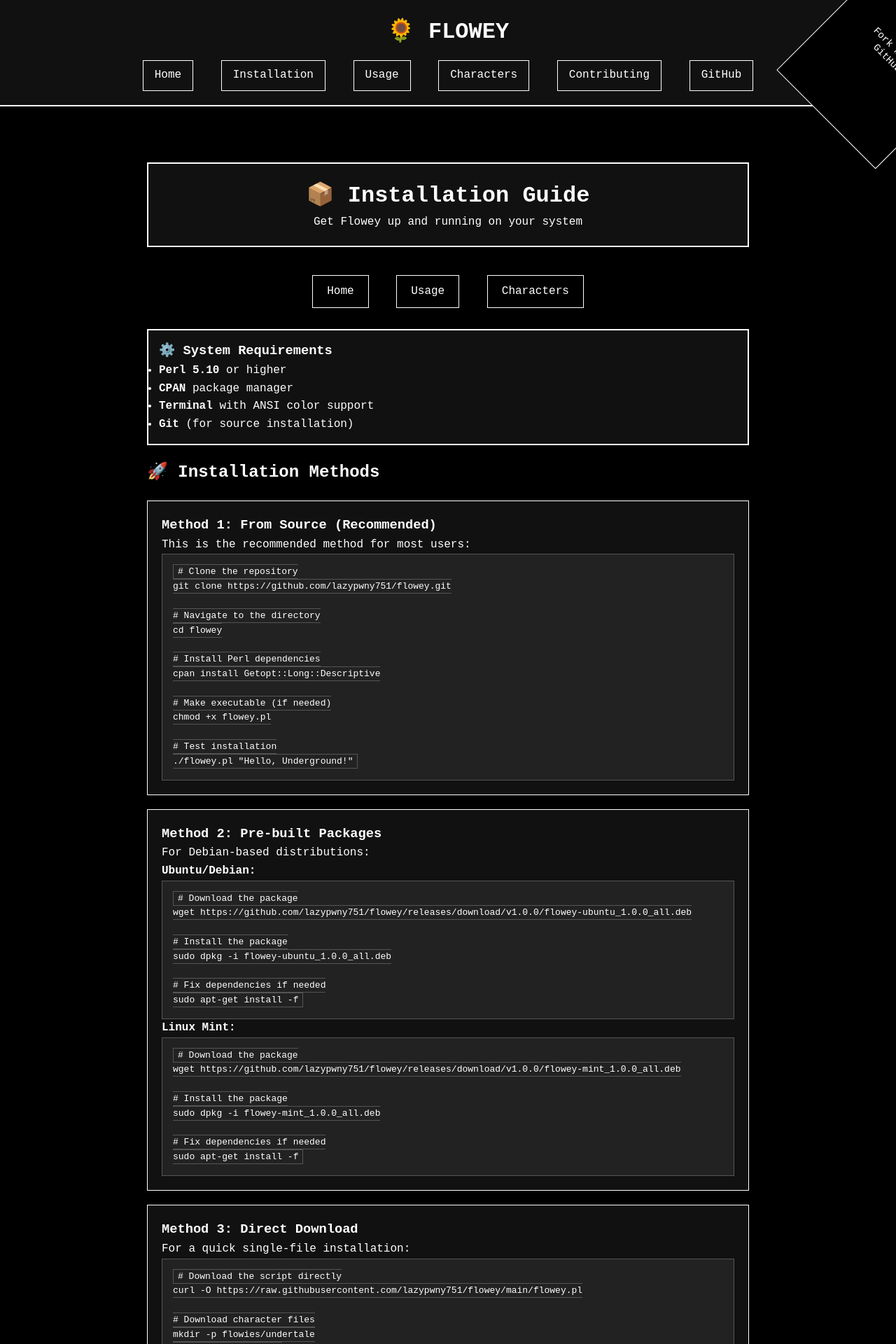
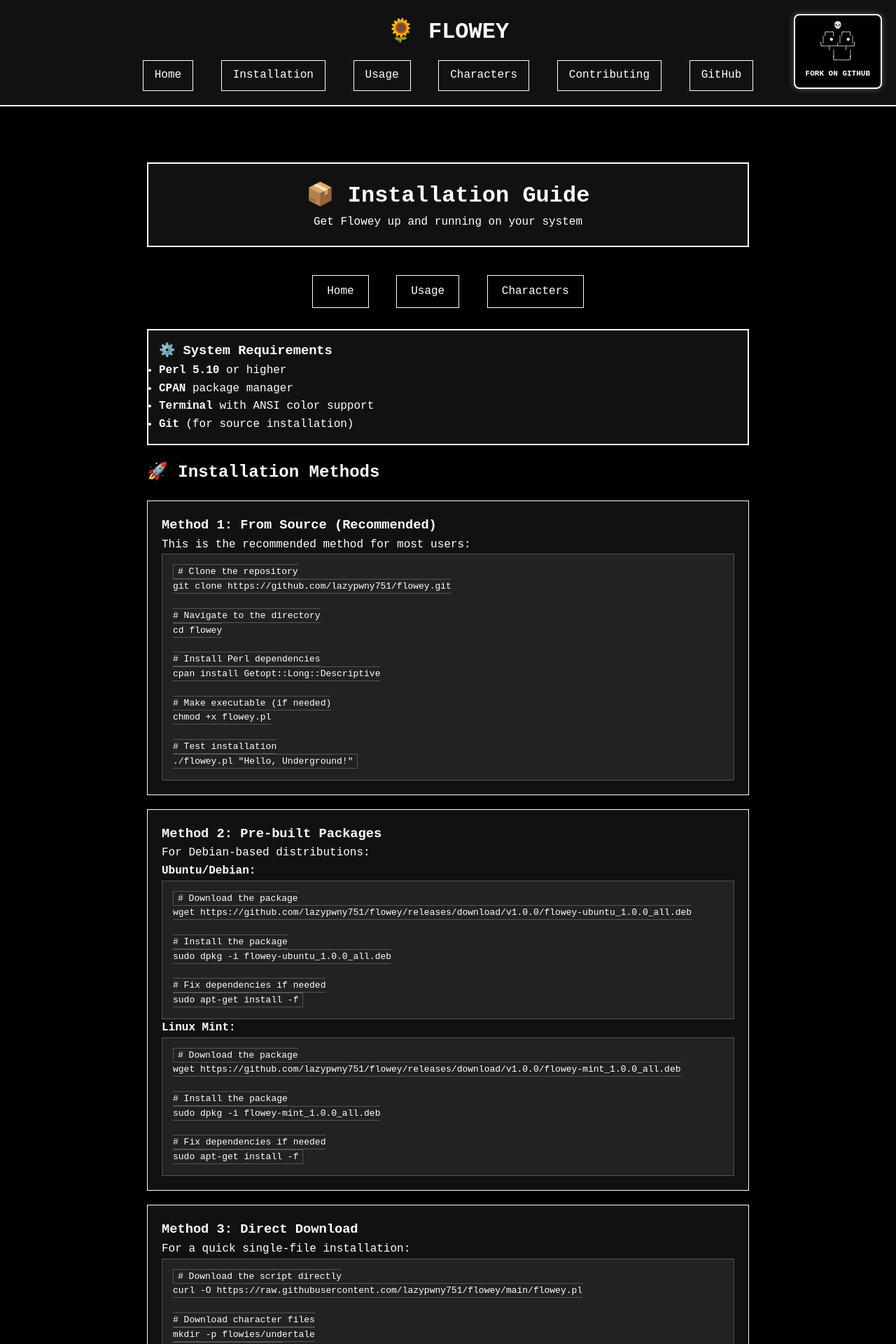
Before and after one commit to lazypwny751/flowey, a Jekyll site: the page built from docs/installation.md, in a window 1280 px wide. Shown: the top 1920 px of the page at 70% size. Built offline with Jekyll 4.4.1, drawn with Linux system fonts in a browser that asks for light colours.

Commit message:
update theme

```diff
--- a/docs/_layouts/default.html
+++ b/docs/_layouts/default.html
@@ -88,38 +88,61 @@
       text-decoration: underline;
     }
 
-    /* GitHub ribbon */
-    .github-ribbon {
+    /* Sans GitHub button */
+    .sans-github-button {
       position: fixed;
-      top: 0;
-      right: 0;
+      top: 20px;
+      right: 20px;
       z-index: 1000;
+      background: #000;
+      border: 2px solid #fff;
+      border-radius: 8px;
+      padding: 10px 15px;
+      text-decoration: none;
+      color: #fff;
+      font-family: 'Courier New', monospace;
+      font-size: 12px;
+      transition: all 0.3s ease;
+      box-shadow: 0 0 10px rgba(255, 255, 255, 0.3);
     }
 
-    .github-ribbon a {
-      display: block;
-      width: 200px;
-      height: 200px;
-      background: #000;
-      color: #fff;
-      text-decoration: none;
-      font-family: 'Courier New', monospace;
-      font-size: 14px;
-      text-align: center;
-      line-height: 1.2;
-      padding: 50px 0 0 0;
-      transform: rotate(45deg) translate(50px, -50px);
-      border: 1px solid #fff;
+    .sans-github-button:hover {
+      background: #fff;
+      color: #000;
+      box-shadow: 0 0 15px rgba(255, 255, 255, 0.6);
+      transform: scale(1.05);
     }
 
-    .github-ribbon a:hover {
-      background: #222;
+    .sans-ascii {
+      display: block;
+      margin-bottom: 5px;
+      white-space: pre;
+      font-size: 10px;
+      line-height: 1;
+      text-align: center;
+    }
+
+    .button-text {
+      text-align: center;
+      font-weight: bold;
+      font-size: 11px;
     }
 
     /* Responsive design */
     @media (max-width: 768px) {
-      .github-ribbon {
-        display: none;
+      .sans-github-button {
+        top: 10px;
+        right: 10px;
+        padding: 8px 12px;
+        font-size: 10px;
+      }
+
+      .sans-ascii {
+        font-size: 8px;
+      }
+
+      .button-text {
+        font-size: 9px;
       }
 
       .site-nav a {
@@ -134,12 +157,16 @@
   </style>
 </head>
 <body>
-  <!-- GitHub ribbon -->
-  <div class="github-ribbon">
-    <a href="https://github.com/lazypwny751/flowey">
-      Fork me on<br>GitHub
-    </a>
-  </div>
+  <!-- Sans GitHub button -->
+  <a href="https://github.com/lazypwny751/flowey" class="sans-github-button" target="_blank">
+    <div class="sans-ascii">💀
+╭─╮ ╭─╮
+│ ● │ ●│
+╰─┬─┴─┬─╯
+  │   │
+  ╰───╯</div>
+    <div class="button-text">FORK ON GITHUB</div>
+  </a>
 
   <!-- Site header -->
   <header class="site-header">
```
